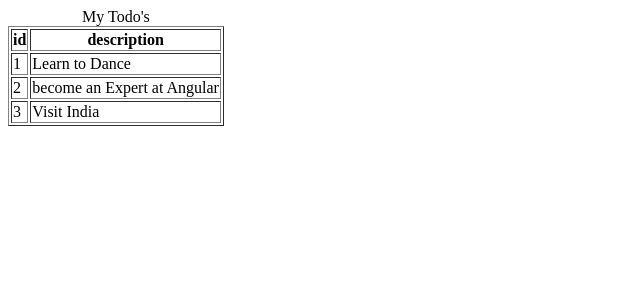
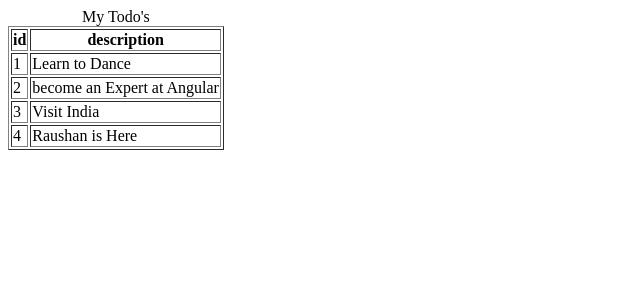
Before and after one commit to raushan9jnv/AngularJavaToDoProject, an Angular app in the folder FrontEnd/todo/: page /todos in a window 1280 px wide. Shown: the top 300 px of the page, without its empty margins (0-640 px from the left). Built offline with nearby package versions, Linux system fonts and the light colour scheme.

Commit message:
updated table

```diff
--- a/FrontEnd/todo/src/app/list-todos/list-todos.component.ts
+++ b/FrontEnd/todo/src/app/list-todos/list-todos.component.ts
@@ -10,7 +10,8 @@
   todos =[
     {id : 1, description : 'Learn to Dance'},
     {id : 2, description : 'become an Expert at Angular'},
-    {id : 3, description : 'Visit India'}
+    {id : 3, description : 'Visit India'},
+    {id :4, description : 'Raushan is Here'}
   ]
 
   // todo={
```
